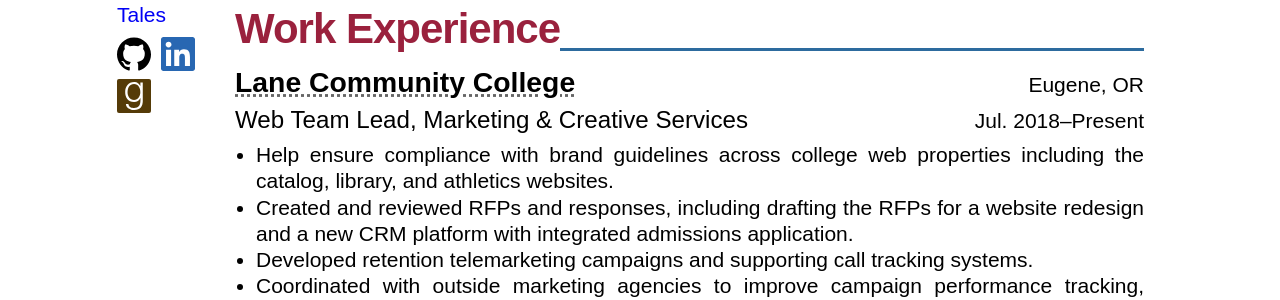
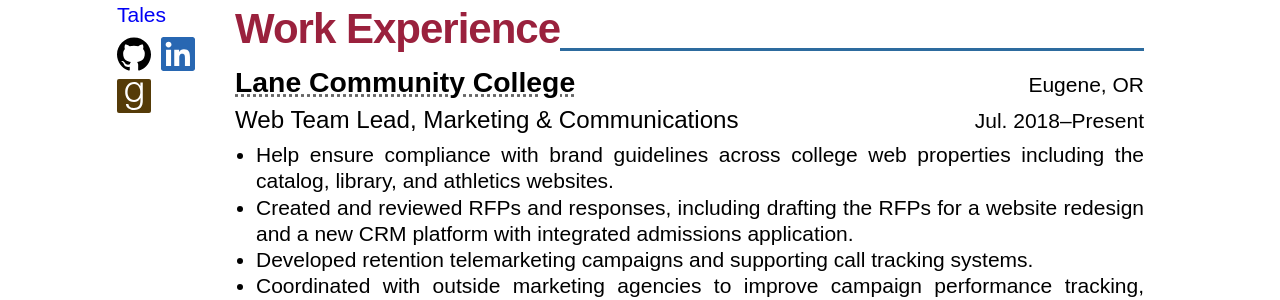
Before and after one commit to krschmidt/krschmidt.github.com, a Jekyll site: the page built from resume.html, in a window 1280 px wide and 900 px high. Shown: the part 188-488 px from the top of the window. Built offline with Jekyll 4.4.1, drawn with Linux system fonts in a browser that asks for light colours; some web fonts are replaced.

Commit message:
correct dept name

```diff
--- a/resume.html
+++ b/resume.html
@@ -26,7 +26,7 @@
 	<span>Eugene, OR</span>
 </div>
 <div class="location-box">
-	<h4>Web Team Lead, Marketing &amp; Creative Services</h4>
+	<h4>Web Team Lead, Marketing &amp; Communications</h4>
 	<span>Jul. 2018&ndash;Present</span>
 </div>
 <ul>
```
